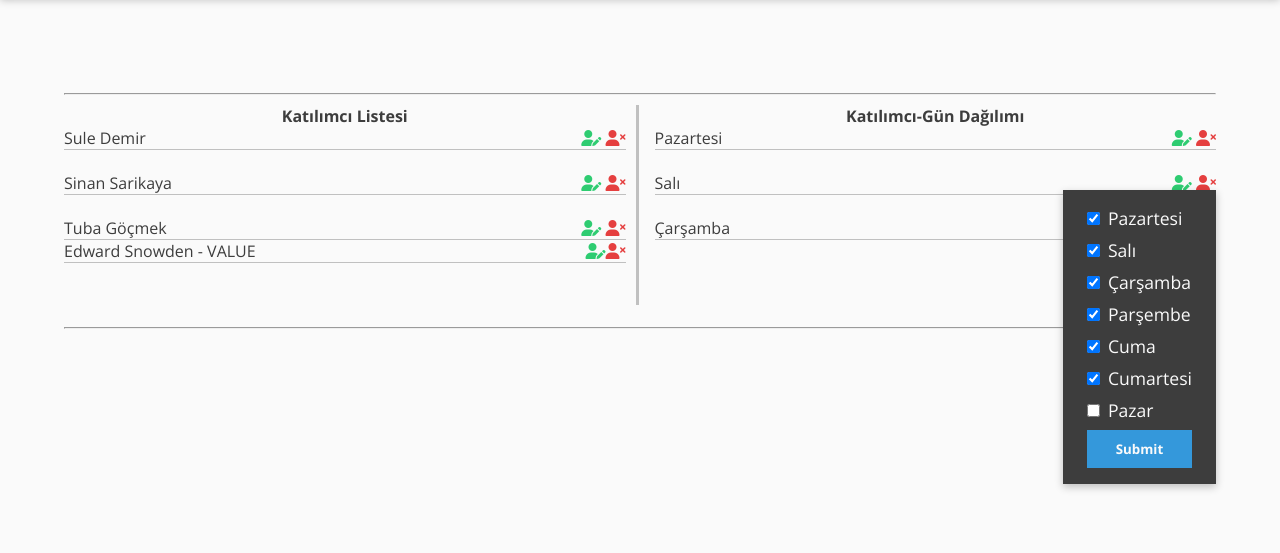
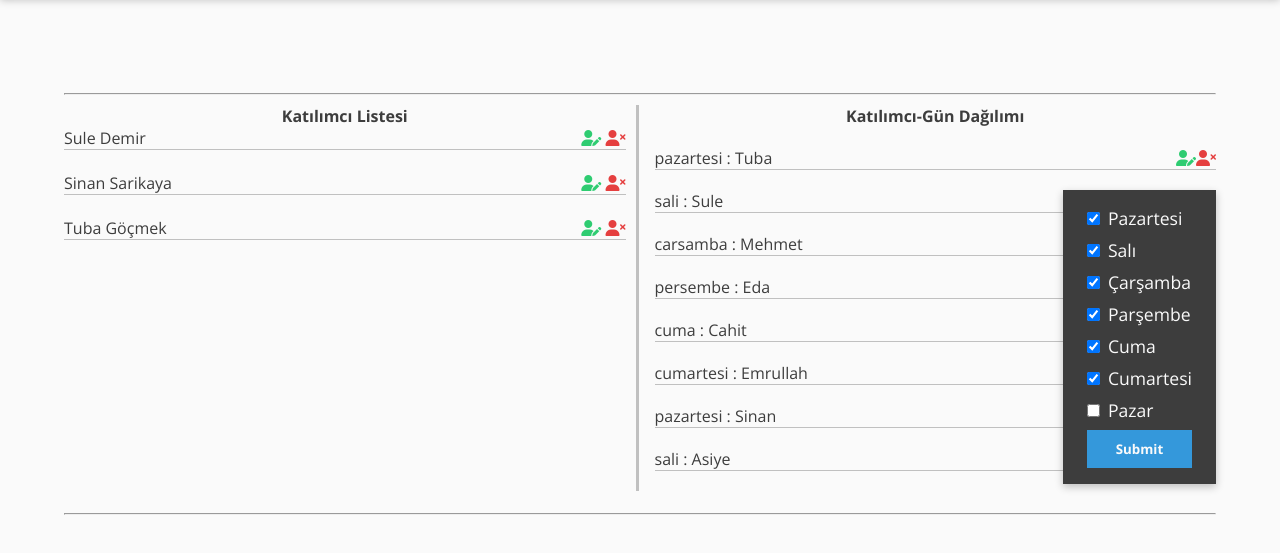
Before and after one commit to Dev-team01-Techpro/js-chancematik, a plain HTML site: page index.html in a window 1280 px wide. Both pictures are taken after a click on the element "Günlere Dağıt". Shown: the part 63-616 px from the top of the page. Drawn offline with nearby package versions, Linux system fonts and the light colour scheme.

Commit message:
day-participant matched is completed

```diff
--- a/assets/css/style.css
+++ b/assets/css/style.css
@@ -237,3 +237,7 @@ body {
 .lists .participant-icon #user-pen:hover {
   color: var(--dark-green-color);
 }
+
+.participant-body.dagilim .participant{
+  margin: 20px 0;
+}
--- a/assets/js/app.js
+++ b/assets/js/app.js
@@ -116,6 +116,9 @@ console.log(dayCheck());
 //----------------Eda---------------------------------
 document.querySelector("#dDay").addEventListener("click", () => {
   const matchUp = () => {
+    let arr = [];
+    let divArray = [];
+
     let days = dayCheck();
     let participantCount = Object.keys(participantList).length;
     let arrMatch = getRandomNumber(participantList, 2);
@@ -125,38 +128,44 @@ document.querySelector("#dDay").addEventListener("click", () => {
       let participant = participantList[participantIndex + 1];
       let dayIndex = i % days.length;
 
-      console.log(`${days[dayIndex]}: ${participant}`);
+      arr[i] = days[dayIndex] + " : " + participant;
+
+      console.log(arr[i]);
+
+      let newDiv = document.createElement("div");
+      newDiv.className = "participant";
+      newDiv.id = `participant-${i + 1}`;
+      divArray.push(newDiv);
+
+      let newSpan = document.createElement("span");
+      newSpan.className = "participant-name";
+      newSpan.innerHTML = `${arr[i]}`;
+      newDiv.appendChild(newSpan);
+
+      let iconDiv = document.createElement("div");
+      iconDiv.className = "participant-icon";
+      newDiv.appendChild(iconDiv);
+
+      let iconEl1 = document.createElement("i");
+      iconEl1.className = "fa-solid fa-user-pen";
+      iconEl1.id = "user-pen";
+      iconDiv.appendChild(iconEl1);
+
+      let iconEl2 = document.createElement("i");
+      iconEl2.className = "fa-solid fa-user-xmark";
+      iconEl2.id = "xmark";
+      iconDiv.appendChild(iconEl2);
     }
+    let container = document.querySelector(".participant-body.dagilim");
+    divArray.forEach((div) => {
+      container.appendChild(div);
+    });
+
+    let dayListDiv = document.querySelector(".participant-day-list");
+    dayListDiv.appendChild(container);
   };
+
   matchUp();
 });
+
 //----------------Eda----------------------------------
-
-const participantBody = document.querySelector(".participant-body");
-participantBody.addEventListener("click", (e) => {
-  console.log(e.target.id);
-});
-
-const participantInfo = document.createElement("div");
-participantInfo.className = "participant";
-participantInfo.id = "participant-KEY";
-participants.appendChild(participantInfo);
-
-const participantName = document.createElement("span");
-participantName.className = "participant-name";
-participantName.innerText = "Edward Snowden - VALUE";
-participantInfo.appendChild(participantName);
-
-const participantIcon = document.createElement("div");
-participantIcon.className = "participant-icon";
-participantInfo.appendChild(participantIcon);
-
-const participantIconPen = document.createElement("i");
-participantIconPen.className = "fa-solid fa-user-pen";
-participantIconPen.id = "user-pen";
-participantIcon.appendChild(participantIconPen);
-
-const participantIconXmark = document.createElement("i");
-participantIconXmark.className = "fa-solid fa-user-xmark";
-participantIconXmark.id = "xmark";
-participantIcon.appendChild(participantIconXmark);
--- a/index.html
+++ b/index.html
@@ -110,38 +110,10 @@
       </div>
       <div class="participant-day-list">
         <div class="participanttitle">Katılımcı-Gün Dağılımı</div>
-        <div class="participant-body">
-          <div class="participant" id="participant-1">
-            <span class="participant-name">
-              Pazartesi
-            </span>
-            <div class="participant-icon">
-              <i class="fa-solid fa-user-pen" id="user-pen"></i>
-              <i class="fa-solid fa-user-xmark" id="xmark"></i>
-            </div>
-          </div>
+        <div class="participant-body dagilim">
 
-          <br>
-          <div class="participant" id="participant-2">
-            <span class="participant-name">
-              Salı
-            </span>
-            <div class="participant-icon">
-              <i class="fa-solid fa-user-pen" id="user-pen"></i>
-              <i class="fa-solid fa-user-xmark" id="xmark"></i>
-            </div>
-          </div>
-          <br>
 
-          <div class="participant" id="participant-3">
-            <span class="participant-name">
-              Çarşamba
-            </span>
-            <div class="participant-icon">
-              <i class="fa-solid fa-user-pen" id="user-pen"></i>
-              <i class="fa-solid fa-user-xmark" id="xmark"></i>
-            </div>
-          </div>
+
         </div>
       </div>
     </div>
```
